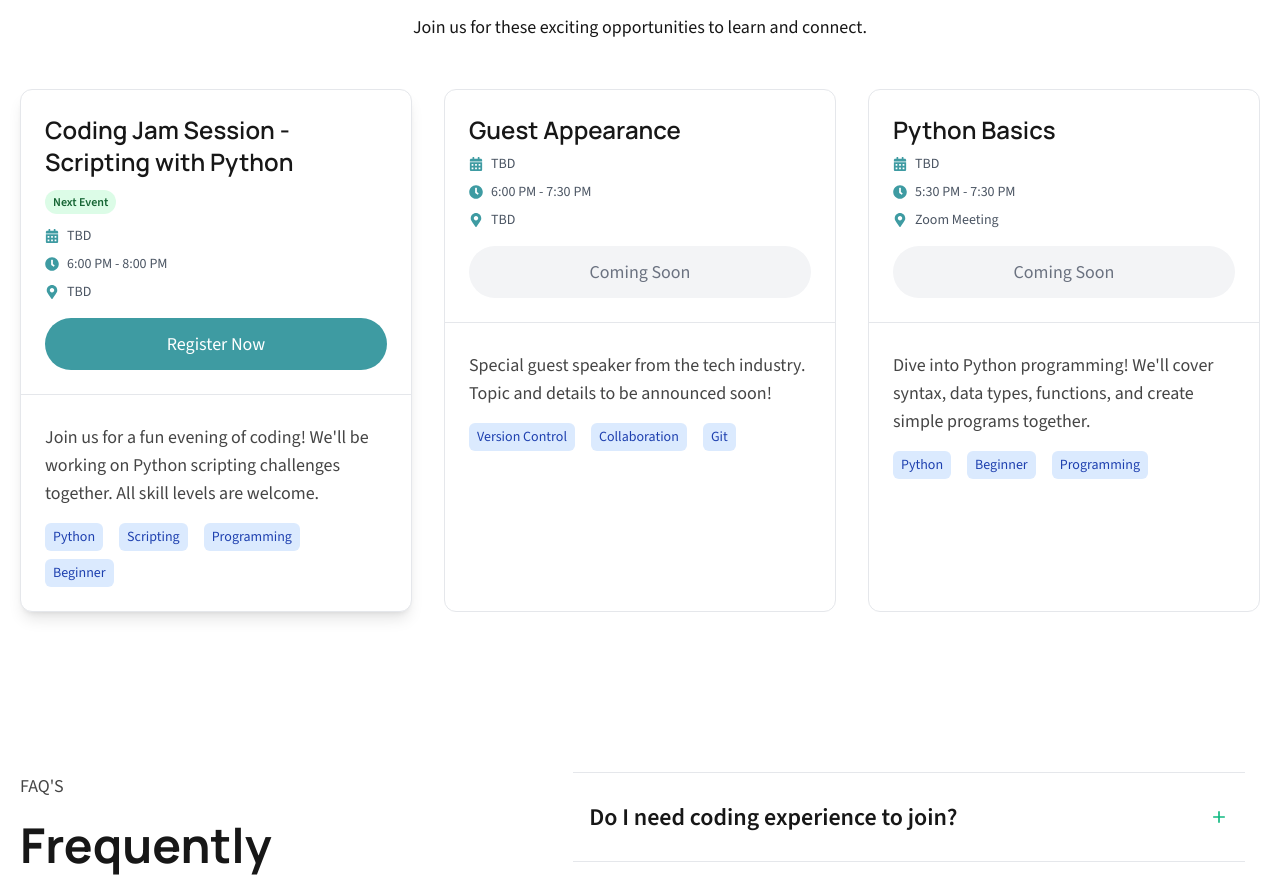
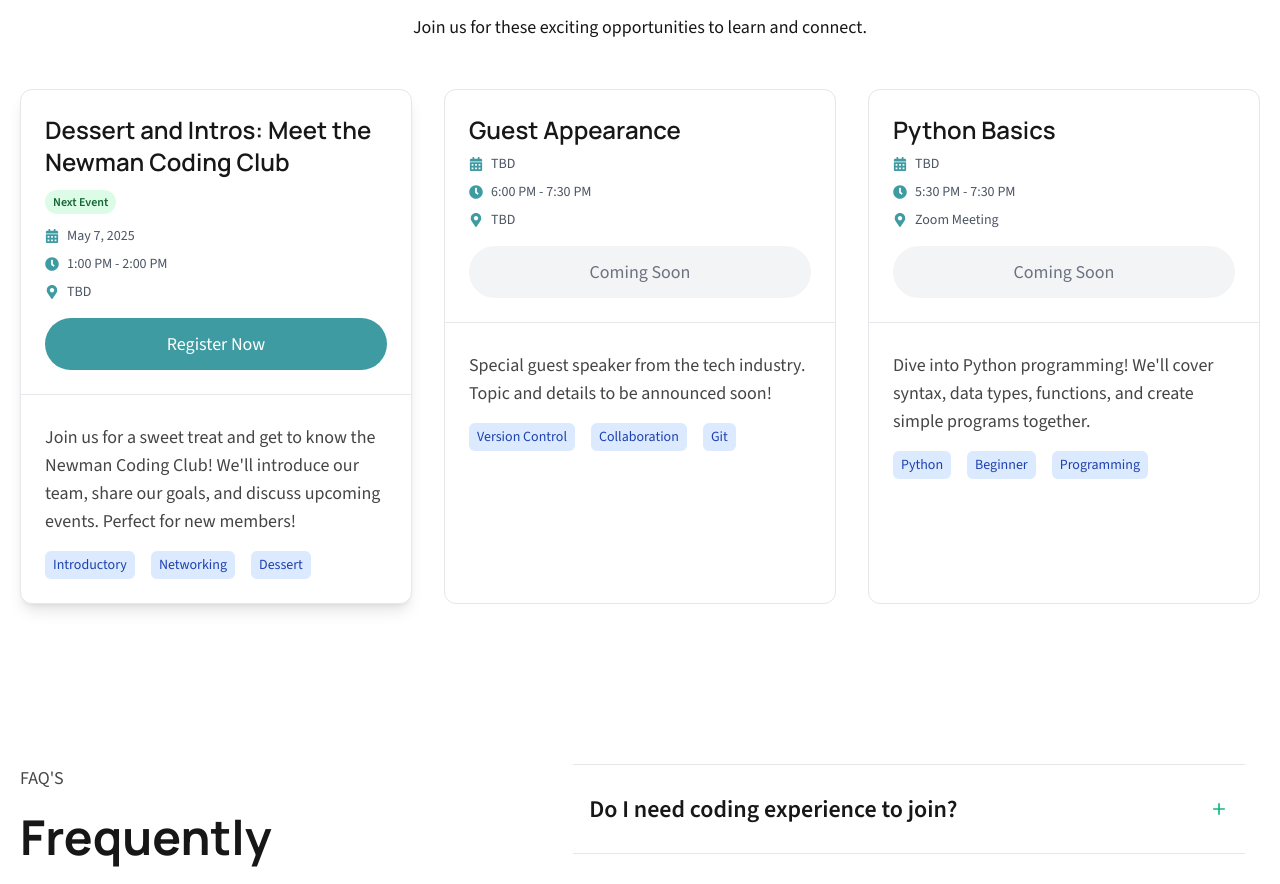
Before and after one commit to mrmorgan-i/newmancodingclub, a Next.js app: page / in a window 1280 px wide. Shown: the part 4402-5286 px from the top of the page. Built offline with nearby package versions, Linux system fonts and the light colour scheme; no server answers.

Commit message:
First Event Update

```diff
--- a/src/data/events.ts
+++ b/src/data/events.ts
@@ -2,13 +2,13 @@ import { IEvent } from "@/types";
 
 export const events: IEvent[] = [
     {
-        title: "Coding Jam Session - Scripting with Python",
-        date: "TBD",
-        time: "6:00 PM - 8:00 PM",
+        title: "Dessert and Intros: Meet the Newman Coding Club",
+        date: "May 7, 2025",
+        time: "1:00 PM - 2:00 PM",
         location: "TBD",
-        description: "Join us for a fun evening of coding! We'll be working on Python scripting challenges together. All skill levels are welcome.",
-        tags: ["Python", "Scripting", "Programming", "Beginner"],
-        registerLink: "https://forms.gle/"
+        description: "Join us for a sweet treat and get to know the Newman Coding Club! We'll introduce our team, share our goals, and discuss upcoming events. Perfect for new members!",
+        tags: ["Introductory", "Networking", "Dessert"],
+        registerLink: "https://forms.office.com/r/jFgiGjjmPE"
     },
     {
         title: "Guest Appearance",
```
